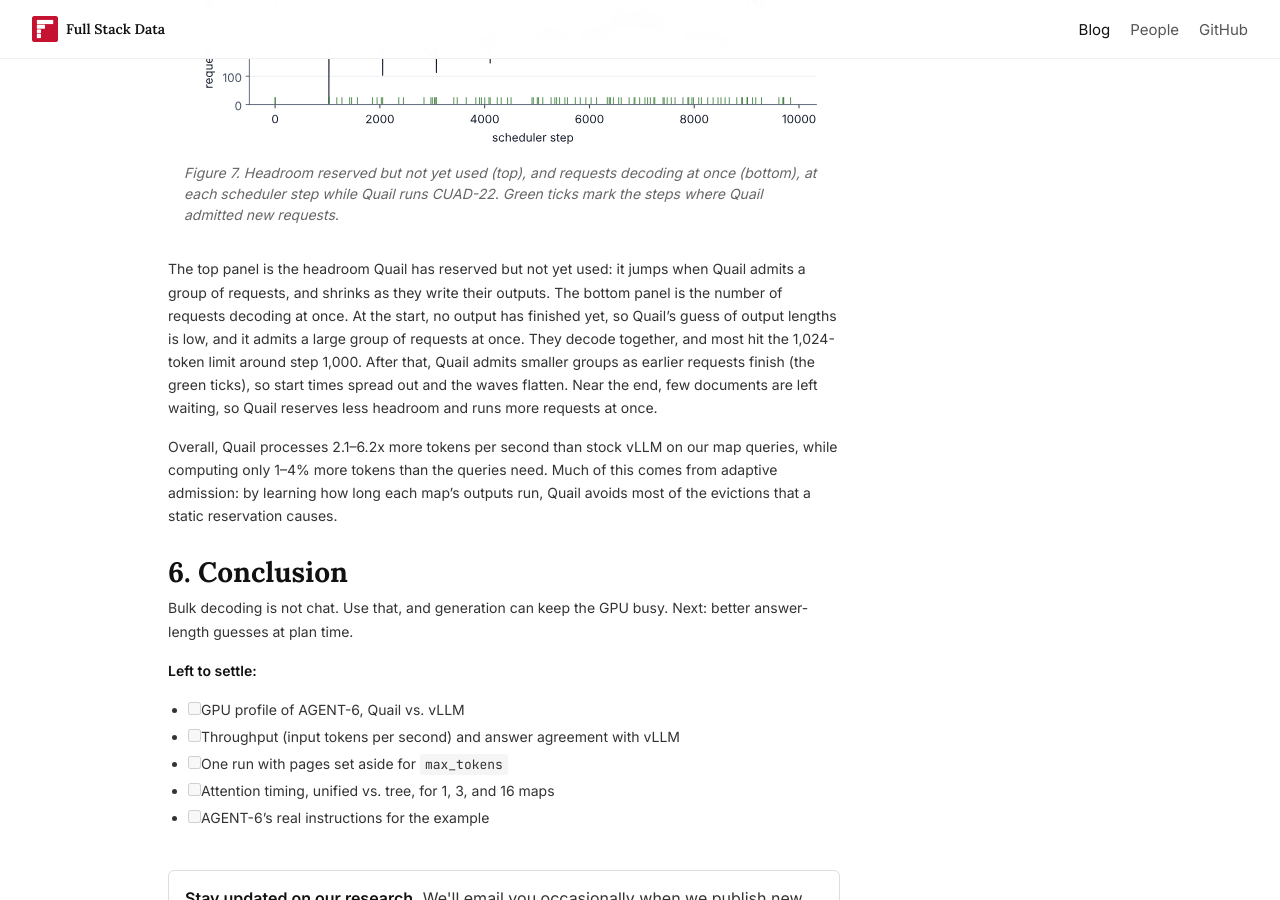
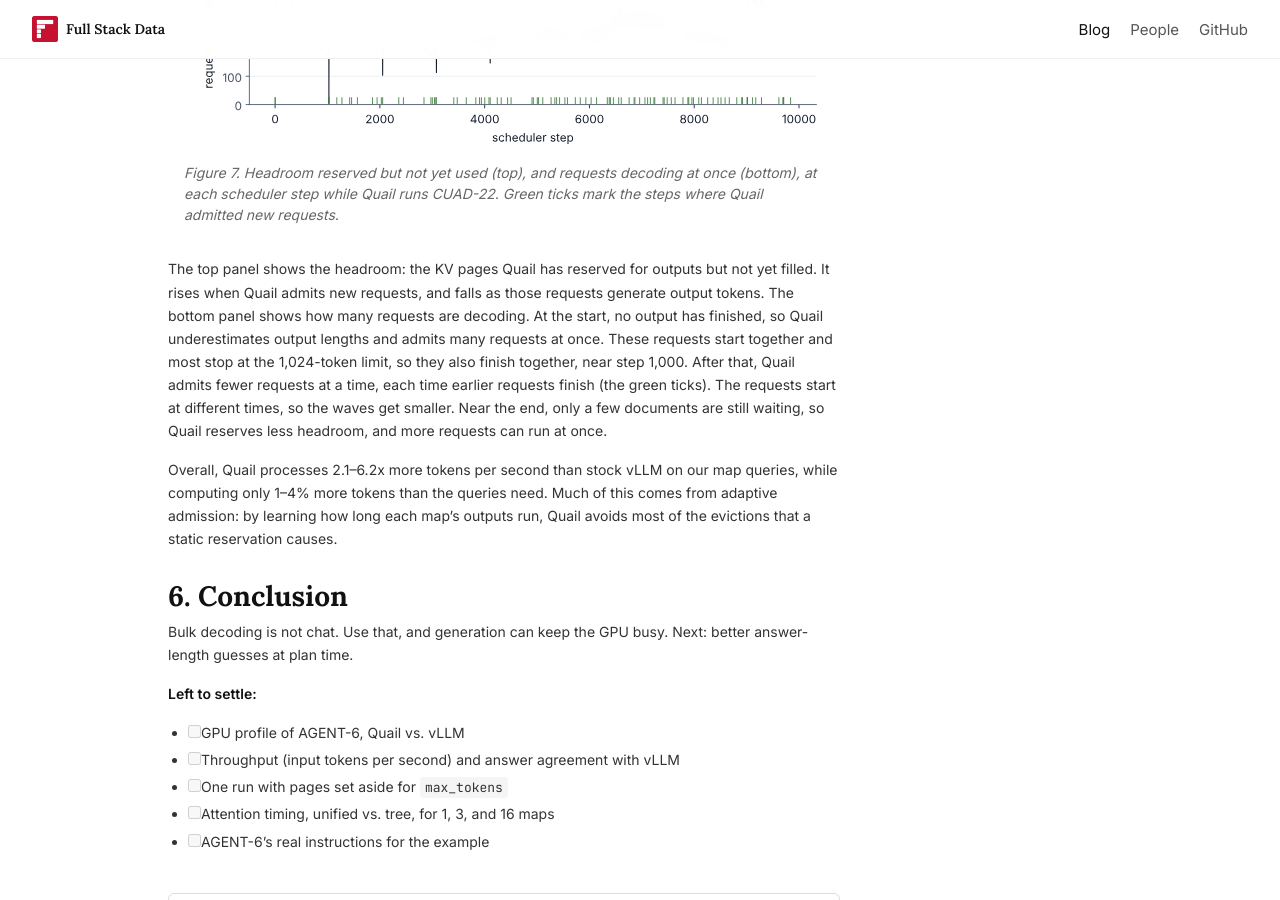
Before and after one commit to fsdatalab/fsdatalab.github.io, a Jekyll site: the page built from _posts/2026-11-03-ai-map.md, in a window 1280 px wide and 900 px high, scrolled down 10214 px. Built offline with Jekyll 4.4.1, drawn with Linux system fonts in a browser that asks for light colours.

Commit message:
Simplify the wording of the AI.MAP Figure 7 explanation
Co-Authored-By: Claude Opus 5.5 <noreply@anthropic.com>
Claude-Session: https://claude.ai/code/session_012G22YMQssRfNYLRetzTaCz

```diff
--- a/_posts/2026-11-03-ai-map.md
+++ b/_posts/2026-11-03-ai-map.md
@@ -267,7 +267,7 @@ Finally, [Figure 7](#figure-7) shows adaptive admission at work while Quail runs
 <figcaption>Figure 7. Headroom reserved but not yet used (top), and requests decoding at once (bottom), at each scheduler step while Quail runs CUAD-22. Green ticks mark the steps where Quail admitted new requests.</figcaption>
 </figure>
 
-The top panel is the headroom Quail has reserved but not yet used: it jumps when Quail admits a group of requests, and shrinks as they write their outputs. The bottom panel is the number of requests decoding at once. At the start, no output has finished yet, so Quail's guess of output lengths is low, and it admits a large group of requests at once. They decode together, and most hit the 1,024-token limit around step 1,000. After that, Quail admits smaller groups as earlier requests finish (the green ticks), so start times spread out and the waves flatten. Near the end, few documents are left waiting, so Quail reserves less headroom and runs more requests at once.
+The top panel shows the headroom: the KV pages Quail has reserved for outputs but not yet filled. It rises when Quail admits new requests, and falls as those requests generate output tokens. The bottom panel shows how many requests are decoding. At the start, no output has finished, so Quail underestimates output lengths and admits many requests at once. These requests start together and most stop at the 1,024-token limit, so they also finish together, near step 1,000. After that, Quail admits fewer requests at a time, each time earlier requests finish (the green ticks). The requests start at different times, so the waves get smaller. Near the end, only a few documents are still waiting, so Quail reserves less headroom, and more requests can run at once.
 
 Overall, Quail processes 2.1–6.2x more tokens per second than stock vLLM on our map queries, while computing only 1–4% more tokens than the queries need. Much of this comes from adaptive admission: by learning how long each map's outputs run, Quail avoids most of the evictions that a static reservation causes.
 
```
